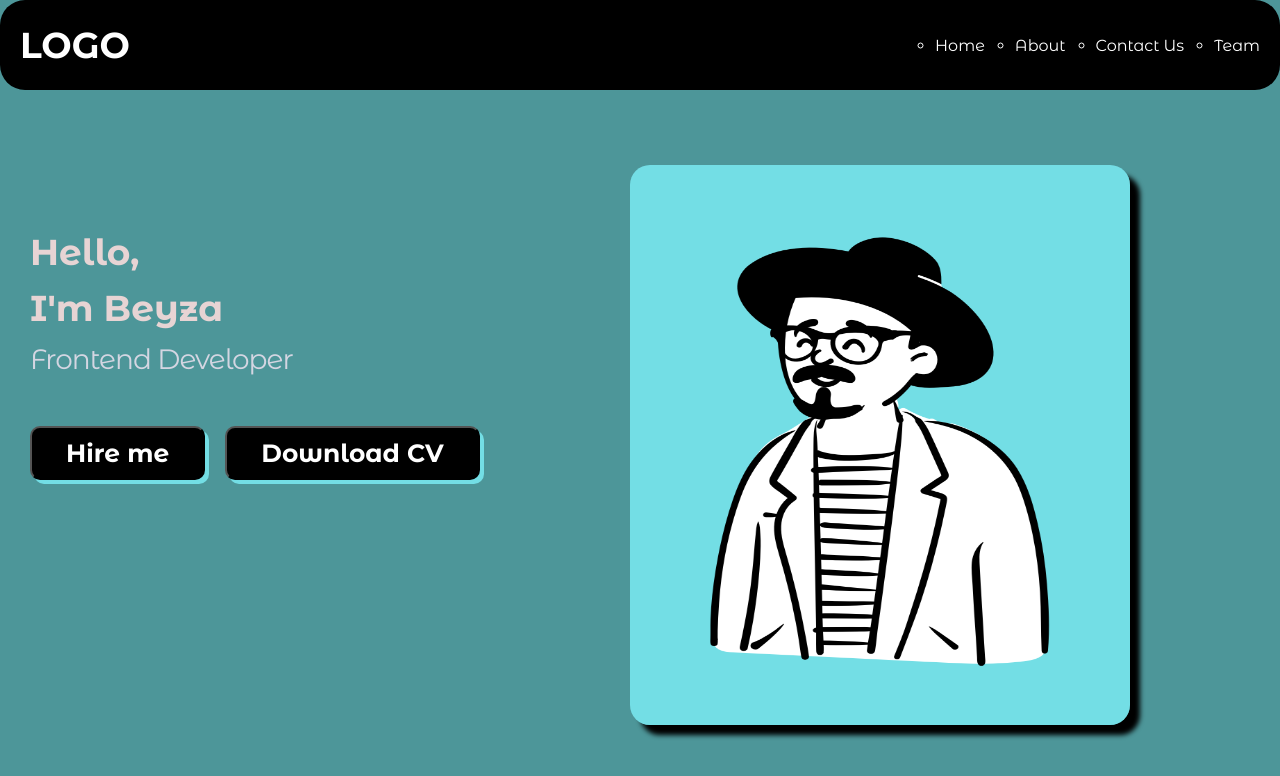
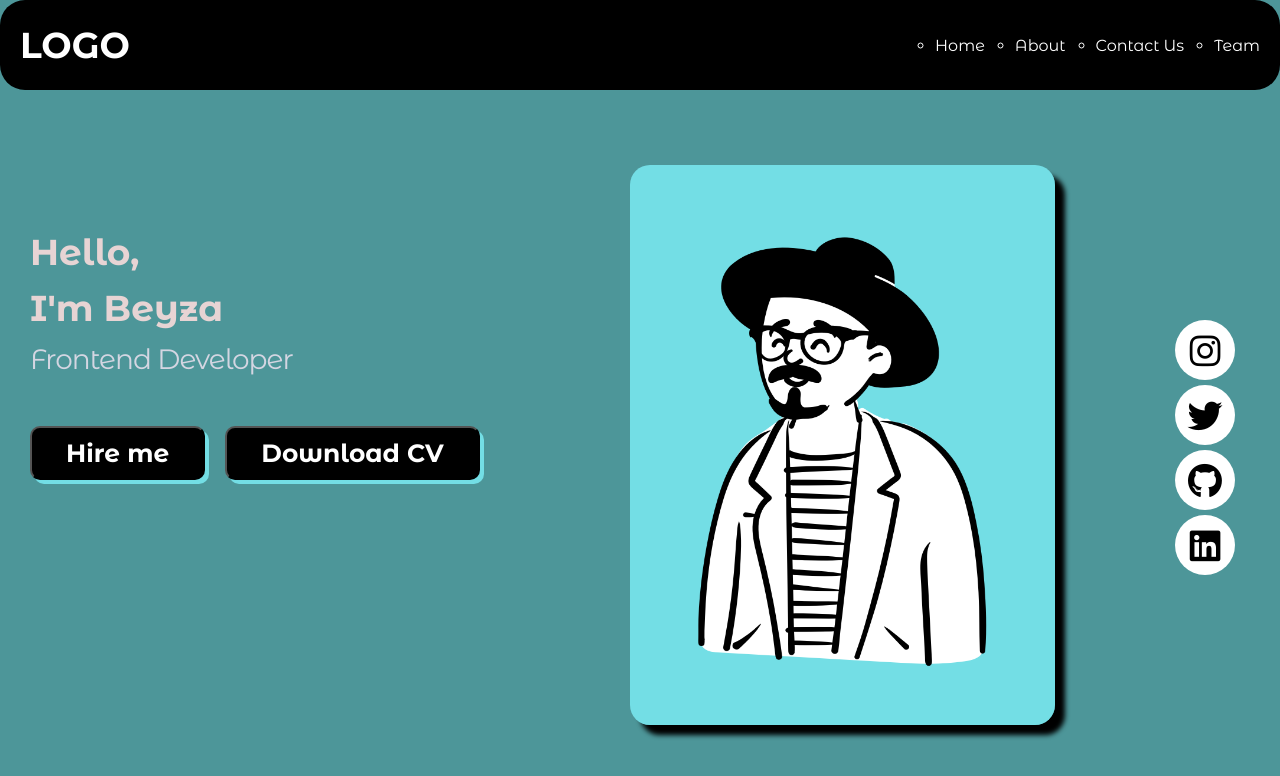
Before and after one commit to beyzgur/pausiber-fe-workshop, a plain HTML site: page index.html in a window 1280 px wide. Drawn offline with Linux system fonts and the light colour scheme.

Commit message:
feat: create social icons & button animation

```diff
--- a/index.html
+++ b/index.html
@@ -5,6 +5,7 @@
     <meta http-equiv="X-UA-Compatible" content="IE=edge">
     <meta name="viewport" content="width=device-width, initial-scale=1.0">
     <title>Portfolio</title>
+    <link rel="stylesheet" href="https://cdnjs.cloudflare.com/ajax/libs/font-awesome/6.2.1/css/all.min.css">
     <link rel="stylesheet" href="./style.css">
 </head>
 <body>
@@ -54,5 +55,27 @@
     </div>
 
 </main>
+<div class="social-container">
+   <a href="">
+    <div class="social-item instagram" >
+        <i class="fa-brands fa-instagram"></i>
+    </div>
+   </a>
+   <a href="">
+    <div class="social-item twitter" >
+        <i class="fa-brands fa-twitter"></i>
+    </div>
+   </a>
+   <a href="">
+    <div class="social-item github" >
+        <i class="fa-brands fa-github"></i>
+    </div>
+   </a>
+   <a href="">
+    <div class="social-item linkedin" >
+        <i class="fa-brands fa-linkedin"></i>
+    </div>
+   </a>
+</div>
 </body>
 </html>
--- a/style.css
+++ b/style.css
@@ -50,7 +50,15 @@ nav{
 .nav-container ul .nav-link{
     margin-right: 30px;
     color: #fff;
+    border: none;
     text-transform: capitalize;
+    transition: 4s all ease-in-out;
+}
+.nav-container ul .nav-link:hover{
+    border-bottom:  1px solid white;
+
+
+
 }
 main{
     width: 100%;
@@ -111,11 +119,12 @@ main .main-container .main-infos-content .button-content button{
 }
 main .main-container .main-infos-content .button-content button:hover{
     box-shadow: -4px -4px 0px 0px  #80f6ffbf;
+    animation: shake .3s 3 linear;
 }
 
 
 main .main-container .main-image{
-    width: 500px;
+    width: 425px;
     height: 100%;
     background-color: #80f6ffbf;
     border: #80f6ffbf;
@@ -125,7 +134,63 @@ main .main-container .main-image{
 
 
 main .main-container .main-image img{
-    width: 500px;
+    width: 425px;
     height: 100%;
     transform:scaleX(-1);
 }
+.social-container{
+    position: absolute;
+    right: 45px;
+    top: 40%;
+
+
+}
+.social-container a .social-item{
+    font-size: 35px;
+    background-color: #fff;
+    border-radius: 50%;
+    width: 60px;
+    height: 60px;
+    display: flex;
+    justify-content: center;
+    align-items: center;
+    margin-bottom: 5px;
+    transition: .3s all ease-in-out;
+}
+.social-container a .social-item.instagram:hover{
+    background-color: #da4b82;
+    color: white;
+}
+.social-container a .social-item.twitter:hover{
+    background-color: #1DA1D2;
+    color: white;
+}
+.social-container a .social-item.github:hover{
+    background-color:#171515;
+    color: white;
+}
+.social-container a .social-item.linkedin:hover{
+    background-color: #0A66C2;
+    color: white;
+}
+@keyframes shake {
+    0%{
+        transform: rotate(0deg) ;
+    }
+
+    25%{
+        transform: rotate(3deg);
+    }
+
+    50%{
+        transform: rotate(0deg);
+    }
+
+    75%{
+        transform: rotate(-3deg);
+    }
+
+    100%{
+        transform: rotate(0deg);
+    }
+}
```
